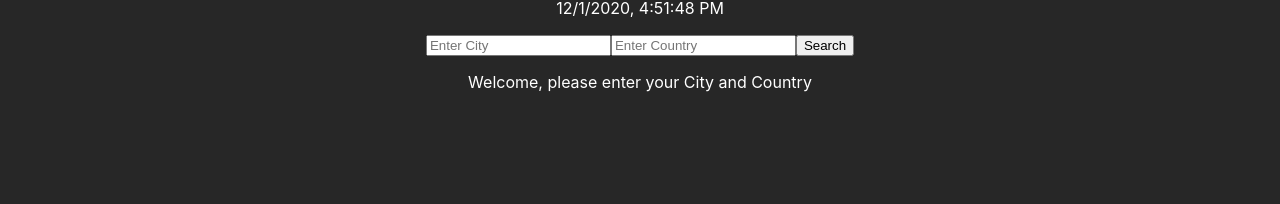
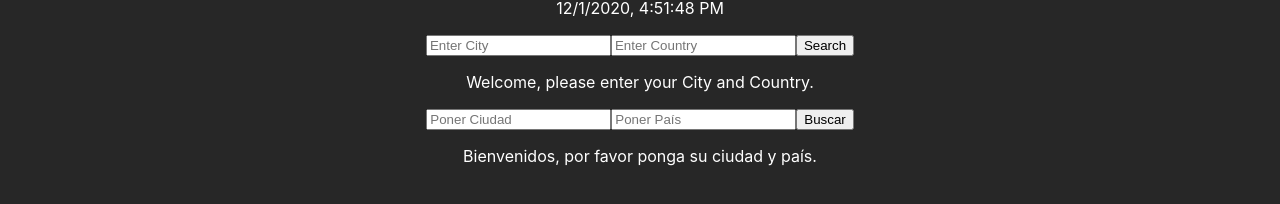
Before and after one commit to 23carnies/despejado, a React (Create React App) app: page / in a window 1280 px wide. Shown: the part 404-608 px from the top of the page. Built offline with nearby package versions, Linux system fonts and the light colour scheme.

Commit message:
Add spanish language api call

```diff
--- /dev/null
+++ b/src/components/FormaDeBuscar.jsx
@@ -0,0 +1,49 @@
+import React, { Component } from 'react'
+
+class FormaDeBuscar extends Component {
+    state = {
+        formData: {
+            ciudad: '',
+            país: '',
+        }
+     }
+
+    handleSubmit = (e) => {
+        e.preventDefault()
+        this.props.encargarTiempoDatos(this.state.formData)
+    }
+
+    handleChange = (e) => {
+        const formData = {
+            ...this.state.formData,
+            [e.target.name]: e.target.value,
+        }
+        this.setState({
+            formData,
+        })
+    }
+
+    render() {
+        return (
+            <form onSubmit={this.handleSubmit}>
+                <input
+                    type="text"
+                    placeholder="Poner Ciudad"
+                    name="ciudad"
+                    value={this.state.formData.ciudad}
+                    onChange={this.handleChange}
+                />
+                <input
+                    type="text"
+                    placeholder="Poner País"
+                    name="país"
+                    value={this.state.formData.país}
+                    onChange={this.handleChange}
+                />
+                <button type="submit">Buscar</button>
+            </form>
+        );
+    }
+}
+
+export default FormaDeBuscar;
--- /dev/null
+++ b/src/components/PreguntaDeTiempo.jsx
@@ -0,0 +1,33 @@
+import React, { Component } from 'react';
+import FormaDeBuscar from './FormaDeBuscar';
+import TiempoTarjeta from './TiempoTarjeta';
+import { porCiudadYPaís } from '../services/api-calls';
+
+class PreguntaDeTiempo extends Component {
+    state = {
+        tiempoDatos: null
+     }
+
+    encargarTiempoDatos = async (formData) => {
+        const tiempoDatos = await porCiudadYPaís(formData)
+        console.log(tiempoDatos)
+        this.setState({tiempoDatos: tiempoDatos})
+    }
+
+    render() {
+        return (
+            <>
+            <FormaDeBuscar encargarTiempoDatos={this.encargarTiempoDatos} />
+            {(this.state.tiempoDatos !== null) ?
+                <TiempoTarjeta
+                    tiempoDatos={this.state.tiempoDatos}
+                />
+            :
+            <p>Bienvenidos, por favor ponga su ciudad y país.</p>
+            }
+            </>
+         );
+    }
+}
+
+export default PreguntaDeTiempo;
--- a/src/components/TiempoTarjeta.jsx
+++ b/src/components/TiempoTarjeta.jsx
@@ -1,17 +1,17 @@
 import React from 'react';
 
-const TiempoTarjeta = ({ weatherData }) => {
+const TiempoTarjeta = ({ tiempoDatos }) => {
     return (
         <>
         <div>
-            <h3>El tiempo para {weatherData.name}</h3>
-            <h4>El tiempo actual: {weatherData.weather.main}</h4>
-            <h4>La temperatura: {weatherData.main.temp}</h4>
-            <h5>Siente como: {weatherData.main.feels_like}</h5>
-            <h4>La humedad: {weatherData.main.humidity}</h4>
-            <h4>El viento: {weatherData.wind.speed}</h4>
-            <h4>El amanecer: {weatherData.sys.sunrise}</h4>
-            <h4>El atardecer: {weatherData.sys.sunset}</h4>
+            <h3>El tiempo para {tiempoDatos.name}</h3>
+            <h4>El tiempo actual: {tiempoDatos.weather.main}</h4>
+            <h4>La temperatura: {(tiempoDatos.main.temp).toFixed(0)}℃</h4>
+            <h5>Siente como: {(tiempoDatos.main.feels_like).toFixed(0)}℃</h5>
+            <h4>La humedad: {tiempoDatos.main.humidity}%</h4>
+            <h4>El viento: {tiempoDatos.wind.speed}</h4>
+            <h4>El amanecer: {tiempoDatos.sys.sunrise}</h4>
+            <h4>El atardecer: {tiempoDatos.sys.sunset}</h4>
         </div>
 
         </>
--- a/src/components/WeatherCard.jsx
+++ b/src/components/WeatherCard.jsx
@@ -6,8 +6,8 @@ const WeatherCard = ({ weatherData }) => {
         <div>
             <h3>Weather for {weatherData.name}</h3>
             <h4>Current Weather: {weatherData.weather.main}</h4>
-            <h4>Current Temperature: {((weatherData.main.temp - 273.15) * 9/5 + 32).toFixed(0) + `°F`}</h4>
-            <h5>Feels like: {((weatherData.main.feels_like - 273.15) * 9/5 + 32).toFixed(0) + `°F`}</h5>
+            <h4>Current Temperature: {weatherData.main.temp}</h4>
+            <h5>Feels like: {weatherData.main.feels_like}</h5>
             <h4>Humidity: {weatherData.main.humidity}</h4>
             <h4>Wind: {weatherData.wind.speed}</h4>
             <h4>Sunrise: {weatherData.sys.sunrise}</h4>
--- a/src/components/WeatherQuery.jsx
+++ b/src/components/WeatherQuery.jsx
@@ -1,7 +1,7 @@
 import React, { Component } from 'react'
 import SearchForm from './SearchForm'
 import WeatherCard from './WeatherCard'
-import { getByCityCountry } from '../services/api-call'
+import { getByCityCountry } from '../services/api-calls'
 
 class WeatherQuery extends Component {
     state = {
@@ -28,7 +28,7 @@ class WeatherQuery extends Component {
             // <p>Sorry, could not find that city. Make sure you are
             //     entering city name and two letter country code.</p>
             :
-            <p>Welcome, please enter your City and Country</p>
+            <p>Welcome, please enter your City and Country.</p>
             }
             </>
         );
--- a/src/pages/App/App.js
+++ b/src/pages/App/App.js
@@ -4,6 +4,7 @@ import '../../scss/main.css';
 import NavBar from '../../components/NavBar'
 import Clock from '../../components/Clock'
 import WeatherQuery from '../../components/WeatherQuery';
+import PreguntaDeTiempo from '../../components/PreguntaDeTiempo';
 
 
 class App extends Component {
@@ -18,6 +19,7 @@ class App extends Component {
         <h1>Despejado</h1>
         <Clock />
         <WeatherQuery />
+        <PreguntaDeTiempo />
       </main>
       </>
     );
--- a/src/services/api-call.js
+++ /dev/null
@@ -1,6 +0,0 @@
-const baseUrl = "http://api.openweathermap.org/data/2.5/weather"
-
-export function getByCityCountry(formData) {
-    return fetch(`${baseUrl}?q=${formData.city},${formData.country}&appid=${process.env.REACT_APP_WEATHER_API_KEY}`)
-    .then(res => res.json())
-}
--- /dev/null
+++ b/src/services/api-calls.js
@@ -0,0 +1,11 @@
+const baseUrl = "http://api.openweathermap.org/data/2.5/weather"
+
+export function getByCityCountry(formData) {
+    return fetch(`${baseUrl}?q=${formData.city},${formData.country}&units=imperial&appid=${process.env.REACT_APP_WEATHER_API_KEY}`)
+    .then(res => res.json())
+}
+
+export function porCiudadYPaís(formData) {
+    return fetch(`${baseUrl}?q=${formData.ciudad},${formData.país}&units=metric&appid=${process.env.REACT_APP_WEATHER_API_KEY}`)
+    .then(res => res.json())
+}
```
Also changed, not shown: 1 other file (tests, documents, lock files or other folders).
